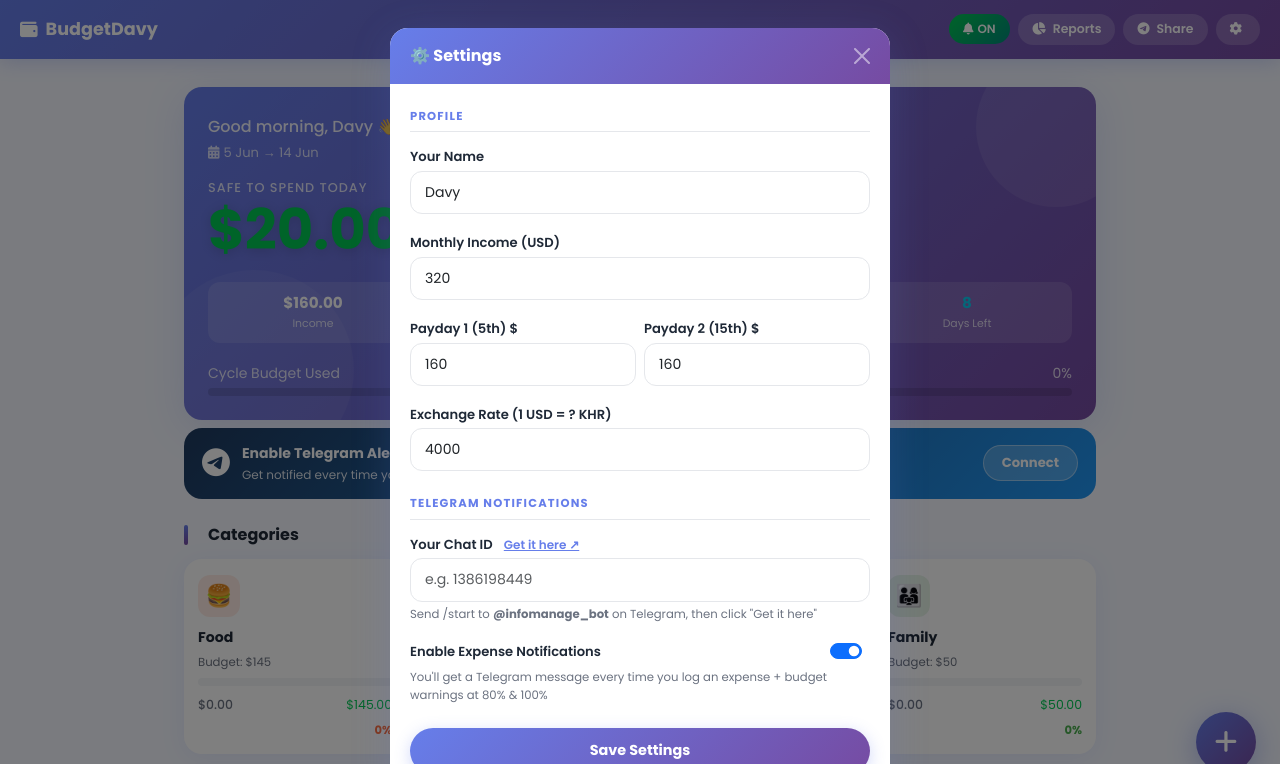
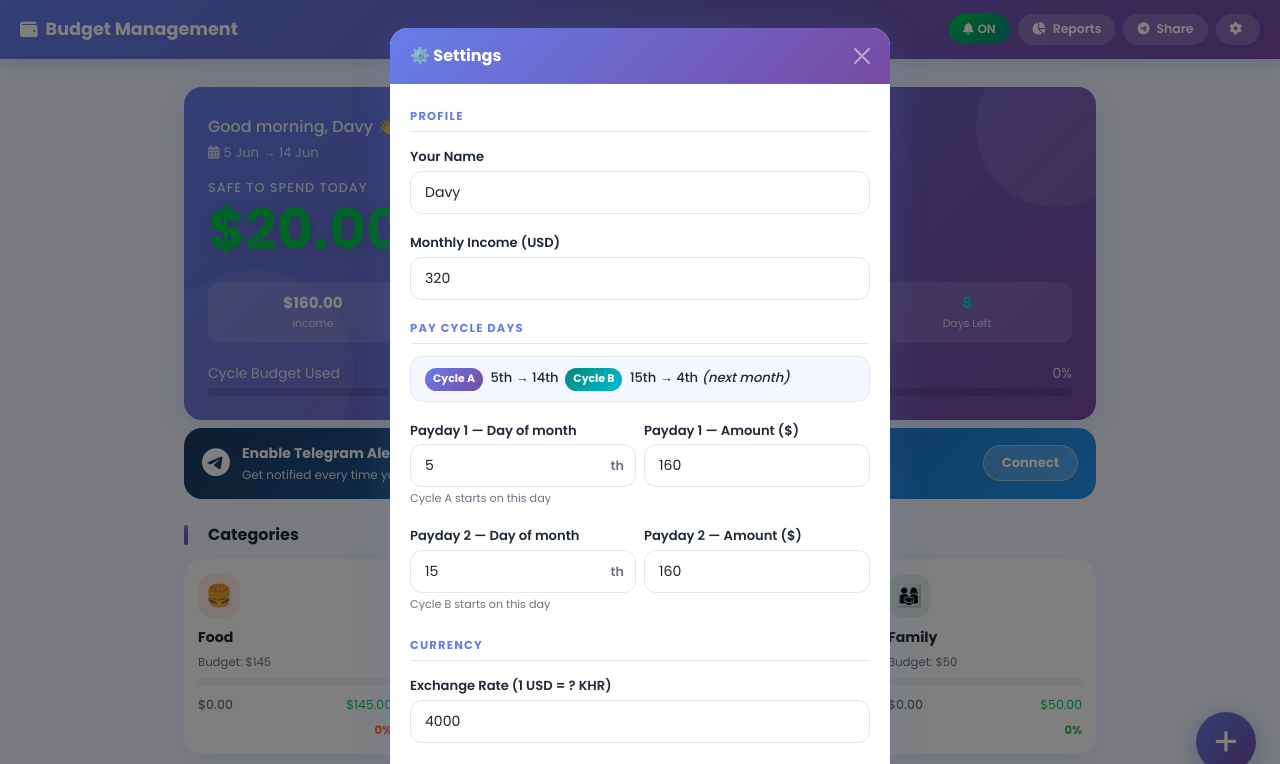
Before and after one commit to davytong/info_manage, a plain HTML site: page index.html in a window 1280 px wide. Both pictures are taken after a click on the button 1237 px from the left and 29 px from the top of the page. Shown: the top 764 px of the page. Drawn offline with nearby package versions, Linux system fonts and the light colour scheme; some icons are missing.

Commit message:
Update project

```diff
--- a/app.js
+++ b/app.js
@@ -274,20 +274,38 @@ const App = {
         const s = this.data.settings;
         document.getElementById('settingName').value = s.name;
         document.getElementById('settingIncome').value = s.monthlyIncome;
+        document.getElementById('settingPayday1Day').value = s.payday1.day;
         document.getElementById('settingPayday1Amount').value = s.payday1.amount;
+        document.getElementById('settingPayday2Day').value = s.payday2.day;
         document.getElementById('settingPayday2Amount').value = s.payday2.amount;
         document.getElementById('settingRate').value = s.exchangeRate;
-        const chatId = TG.getChatId();
-        document.getElementById('settingChatId').value = chatId || '';
+        document.getElementById('settingChatId').value = TG.getChatId() || '';
         document.getElementById('settingNotify').checked = TG.isEnabled();
+        this._updateCyclePreview();
         new bootstrap.Modal(document.getElementById('settingsModal')).show();
     },
 
     saveSettings() {
         const s = this.data.settings;
+        const p1 = parseInt(document.getElementById('settingPayday1Day').value) || 5;
+        const p2 = parseInt(document.getElementById('settingPayday2Day').value) || 15;
+
+        // Validate: p1 and p2 must be different, 1–28
+        if (p1 === p2 || p1 < 1 || p1 > 28 || p2 < 1 || p2 > 28) {
+            UI.toast('Payday days must be different and between 1–28', 'error');
+            return;
+        }
+        // p1 must be < p2 so Cycle A stays within one month
+        if (p1 >= p2) {
+            UI.toast('Payday 1 day must be before Payday 2 day', 'error');
+            return;
+        }
+
         s.name = document.getElementById('settingName').value.trim() || 'User';
         s.monthlyIncome = parseFloat(document.getElementById('settingIncome').value) || 320;
+        s.payday1.day = p1;
         s.payday1.amount = parseFloat(document.getElementById('settingPayday1Amount').value) || 160;
+        s.payday2.day = p2;
         s.payday2.amount = parseFloat(document.getElementById('settingPayday2Amount').value) || 160;
         s.exchangeRate = parseFloat(document.getElementById('settingRate').value) || 4000;
 
@@ -300,6 +318,29 @@ const App = {
         UI.toast('Settings saved');
         this._syncNotifyToggle();
         this.render();
+    },
+
+    /* Live cycle preview inside settings modal */
+    _updateCyclePreview() {
+        const p1 = parseInt(document.getElementById('settingPayday1Day').value) || 5;
+        const p2 = parseInt(document.getElementById('settingPayday2Day').value) || 15;
+        const el = document.getElementById('cyclePreview');
+        if (!el) return;
+        if (p1 >= p2 || p1 < 1 || p1 > 28 || p2 < 1 || p2 > 28) {
+            el.textContent = '⚠️ Payday 1 must be before Payday 2 (1–28)';
+            el.style.color = 'var(--danger)';
+        } else {
+            el.innerHTML =
+                `<span class="cycle-pill">Cycle A</span> ${this._ordinal(p1)} → ${this._ordinal(p2 - 1)}&nbsp;&nbsp;` +
+                `<span class="cycle-pill cycle-pill-b">Cycle B</span> ${this._ordinal(p2)} → ${this._ordinal(p1 - 1)} <em>(next month)</em>`;
+            el.style.color = 'var(--text)';
+        }
+    },
+
+    _ordinal(n) {
+        const s = ['th', 'st', 'nd', 'rd'];
+        const v = n % 100;
+        return n + (s[(v - 20) % 10] || s[v] || s[0]);
     },
 
     /* ─────────────── REPORTS ─────────────── */
@@ -374,6 +415,11 @@ const App = {
             document.getElementById('amountCurrencyLabel').textContent =
                 e.target.value === 'KHR' ? '(KHR ÷ 4000 = USD)' : '(USD)';
         });
+
+        // Live cycle preview when payday days change
+        ['settingPayday1Day', 'settingPayday2Day'].forEach(id => {
+            document.getElementById(id).addEventListener('input', () => this._updateCyclePreview());
+        });
     }
 };
 
--- a/cycle.js
+++ b/cycle.js
@@ -3,34 +3,36 @@
 const Cycle = {
     /**
      * Get current pay cycle based on today's date and settings.
-     * Cycle A: 5th → 14th  (payday on 5th, income $160)
-     * Cycle B: 15th → 4th  (payday on 15th, income $160)
+     *
+     * Cycle A: payday1.day  →  (payday2.day - 1)    e.g. 5th  → 14th
+     * Cycle B: payday2.day  →  (payday1.day - 1)    e.g. 15th →  4th (crosses month)
+     *
+     * Both payday days are fully configurable via settings.
      */
     getCurrent(settings) {
         const today = new Date();
         const day = today.getDate();
         const month = today.getMonth();
         const year = today.getFullYear();
-        const p1 = settings.payday1.day;  // 5
-        const p2 = settings.payday2.day;  // 15
+        const p1 = settings.payday1.day;   // default 5
+        const p2 = settings.payday2.day;   // default 15
 
         let cycleStart, cycleEnd, nextPayday, income;
 
         if (day >= p1 && day < p2) {
-            // Cycle A: 5th → 14th
+            // ── Cycle A: p1 → (p2-1), same month ──
             cycleStart = new Date(year, month, p1);
             cycleEnd = new Date(year, month, p2 - 1);
             nextPayday = new Date(year, month, p2);
             income = settings.payday1.amount;
         } else {
-            // Cycle B: 15th → 4th of next month
+            // ── Cycle B: p2 → (p1-1 next month), crosses month boundary ──
             if (day >= p2) {
-                // in same month from 15th onwards
                 cycleStart = new Date(year, month, p2);
                 cycleEnd = new Date(year, month + 1, p1 - 1);
                 nextPayday = new Date(year, month + 1, p1);
             } else {
-                // in next month, days 1–4
+                // early in month (days 1 → p1-1)
                 cycleStart = new Date(year, month - 1, p2);
                 cycleEnd = new Date(year, month, p1 - 1);
                 nextPayday = new Date(year, month, p1);
--- a/index.html
+++ b/index.html
@@ -5,7 +5,7 @@
     <meta charset="UTF-8" />
     <meta name="viewport" content="width=device-width, initial-scale=1.0" />
     <meta name="theme-color" content="#667eea" />
-    <title>Budget — Davy</title>
+    <title>Budget</title>
 
     <!-- Fonts -->
     <link rel="preconnect" href="https://fonts.googleapis.com" />
@@ -31,7 +31,7 @@
     <!-- ═══════════════ TOP BAR ═══════════════ -->
     <nav class="top-bar">
         <div class="top-bar-title">
-            <i class="fa-solid fa-wallet"></i> BudgetDavy
+            <i class="fa-solid fa-wallet"></i> Budget Management
         </div>
         <div class="top-bar-actions">
             <!-- Notification toggle -->
@@ -193,16 +193,43 @@
                         <label class="form-label">Monthly Income (USD)</label>
                         <input type="number" id="settingIncome" class="form-control" value="320" />
                     </div>
+
+                    <div class="settings-section-label">Pay Cycle Days</div>
+                    <!-- Live preview -->
+                    <div id="cyclePreview" class="cycle-preview mb-3"></div>
+
                     <div class="row g-2 mb-3">
                         <div class="col-6">
-                            <label class="form-label">Payday 1 (5th) $</label>
+                            <label class="form-label">Payday 1 — Day of month</label>
+                            <div class="input-with-suffix">
+                                <input type="number" id="settingPayday1Day" class="form-control" value="5" min="1"
+                                    max="28" placeholder="5" />
+                                <span class="input-suffix">th</span>
+                            </div>
+                            <div class="field-hint">Cycle A starts on this day</div>
+                        </div>
+                        <div class="col-6">
+                            <label class="form-label">Payday 1 — Amount ($)</label>
                             <input type="number" id="settingPayday1Amount" class="form-control" value="160" />
                         </div>
+                    </div>
+                    <div class="row g-2 mb-4">
                         <div class="col-6">
-                            <label class="form-label">Payday 2 (15th) $</label>
+                            <label class="form-label">Payday 2 — Day of month</label>
+                            <div class="input-with-suffix">
+                                <input type="number" id="settingPayday2Day" class="form-control" value="15" min="1"
+                                    max="28" placeholder="15" />
+                                <span class="input-suffix">th</span>
+                            </div>
+                            <div class="field-hint">Cycle B starts on this day</div>
+                        </div>
+                        <div class="col-6">
+                            <label class="form-label">Payday 2 — Amount ($)</label>
                             <input type="number" id="settingPayday2Amount" class="form-control" value="160" />
                         </div>
                     </div>
+
+                    <div class="settings-section-label">Currency</div>
                     <div class="mb-4">
                         <label class="form-label">Exchange Rate (1 USD = ? KHR)</label>
                         <input type="number" id="settingRate" class="form-control" value="4000" />
--- a/storage.js
+++ b/storage.js
@@ -33,9 +33,11 @@ const Storage = {
             if (!raw) return this._defaults();
             const data = JSON.parse(raw);
             const def = this._defaults();
-            // merge — keep saved settings/transactions, fallback to defaults
+            // Deep-merge payday objects so .day is never lost
+            const p1 = { ...def.settings.payday1, ...(data.settings?.payday1 || {}) };
+            const p2 = { ...def.settings.payday2, ...(data.settings?.payday2 || {}) };
             return {
-                settings: { ...def.settings, ...(data.settings || {}) },
+                settings: { ...def.settings, ...(data.settings || {}), payday1: p1, payday2: p2 },
                 budgets: { ...def.budgets, ...(data.budgets || {}) },
                 transactions: data.transactions || []
             };
--- a/style.css
+++ b/style.css
@@ -814,3 +814,58 @@ body {
   transition: background 0.3s, opacity 0.3s;
   font-size: 0.75rem;
 }
+
+/* ── Cycle Preview ── */
+.cycle-preview {
+  background: #f4f7ff;
+  border: 1.5px solid var(--border);
+  border-radius: var(--radius-sm);
+  padding: 10px 14px;
+  font-size: 0.82rem;
+  font-weight: 500;
+  color: var(--text);
+  line-height: 1.7;
+  min-height: 38px;
+}
+
+.cycle-pill {
+  display: inline-block;
+  background: linear-gradient(135deg, var(--primary), var(--primary2));
+  color: #fff;
+  font-size: 0.68rem;
+  font-weight: 700;
+  padding: 2px 8px;
+  border-radius: 50px;
+  margin-right: 4px;
+}
+
+.cycle-pill-b {
+  background: linear-gradient(135deg, #00897b, #00bcd4);
+}
+
+/* ── Input with suffix ── */
+.input-with-suffix {
+  position: relative;
+  display: flex;
+  align-items: center;
+}
+
+.input-with-suffix .form-control {
+  padding-right: 34px;
+}
+
+.input-suffix {
+  position: absolute;
+  right: 12px;
+  font-size: 0.8rem;
+  color: var(--muted);
+  font-weight: 600;
+  pointer-events: none;
+}
+
+/* ── Field hint ── */
+.field-hint {
+  font-size: 0.7rem;
+  color: var(--muted);
+  margin-top: 3px;
+}
```
